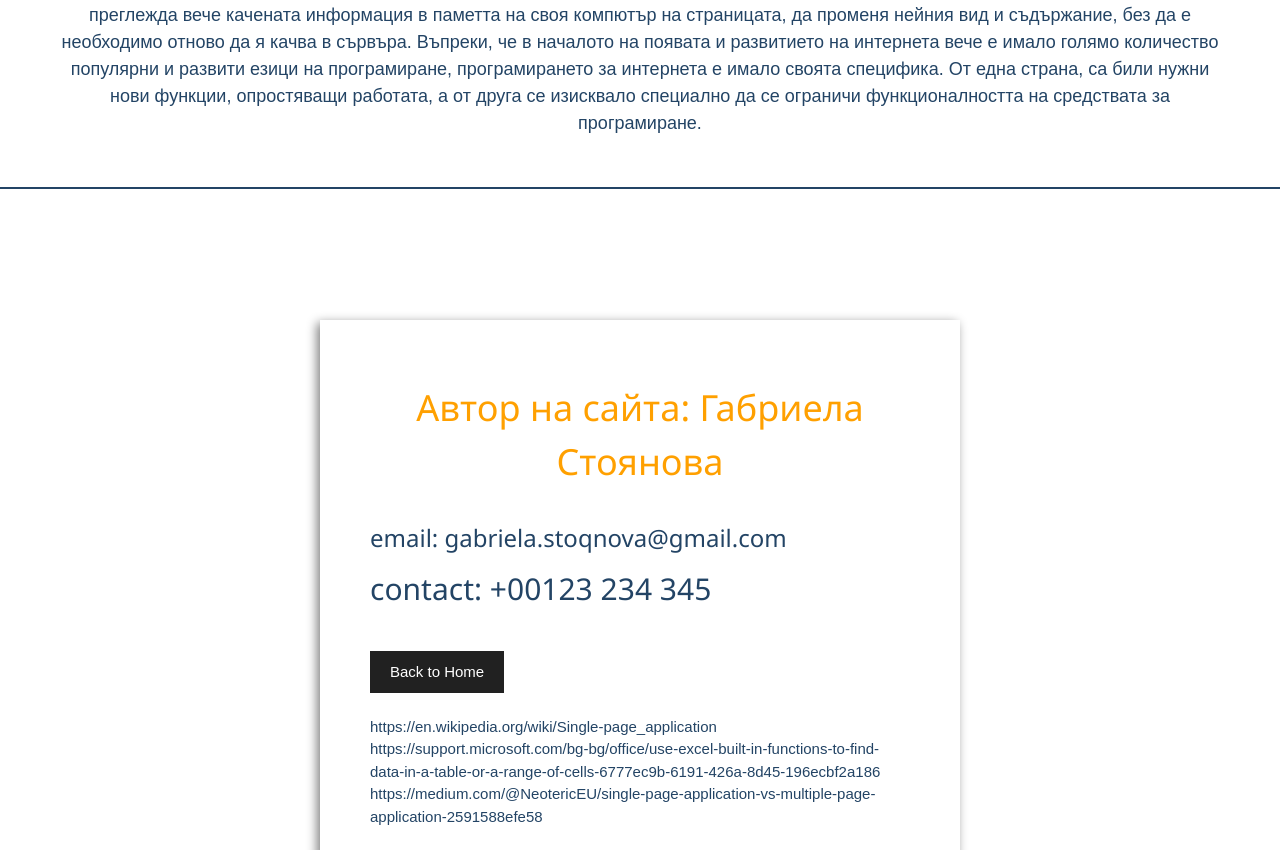
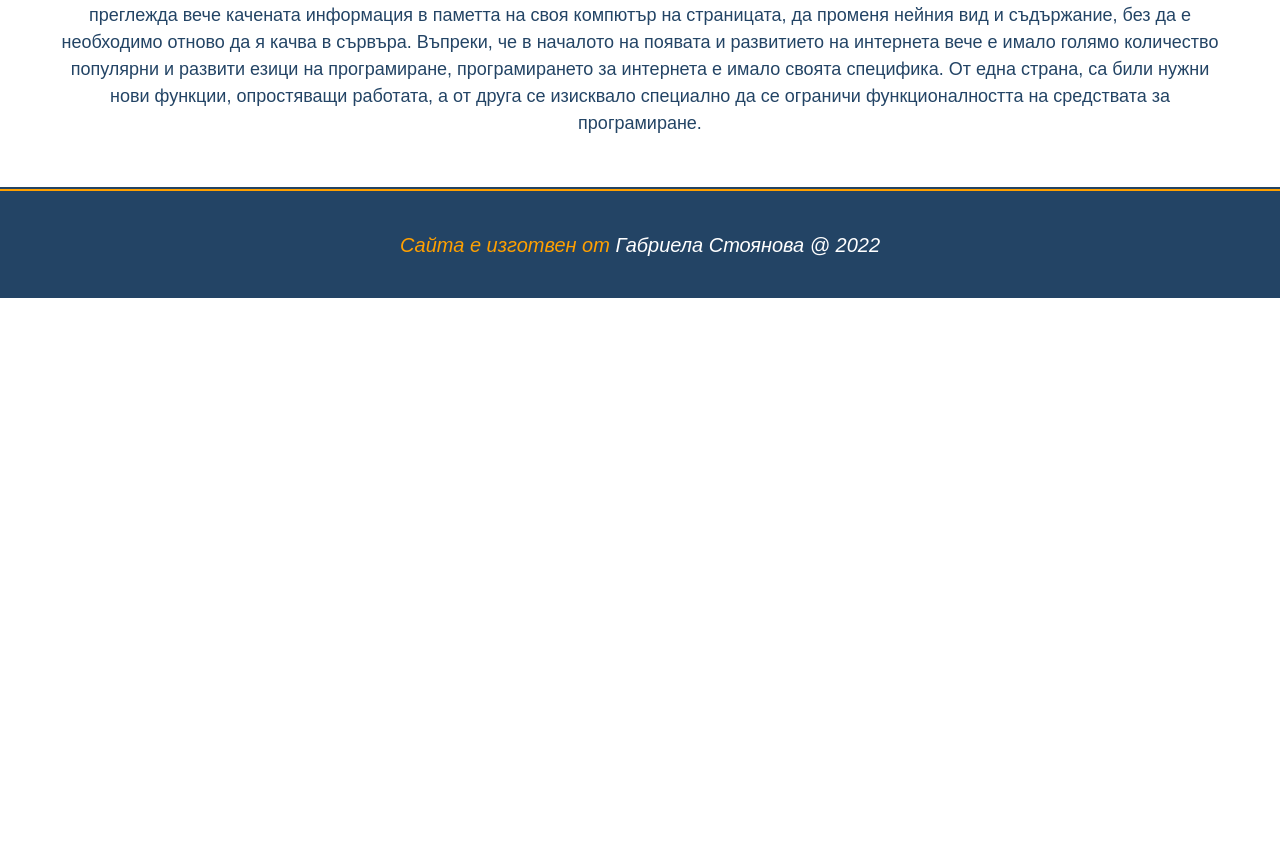
Before and after one commit to HristoNedelkov/Shoes-shop, a plain HTML site: page index.html in a window 1280 px wide. Shown: the part 990-1840 px from the top of the page. After the commit the page ends 1288 px from the top, so only its background shows below. Drawn offline with nearby package versions, Linux system fonts and the light colour scheme.

Commit message:
Update index.html

```diff
--- a/index.html
+++ b/index.html
@@ -274,7 +274,7 @@
         </div>
         <div class="comments-section"></div>
       </div>
-<div id="about-template">
+<div id="about-template" style="display: none;">
   <section class="details">
     <div class="detail">
       <h1>Автор на сайта: Габриела Стоянова</h1>
```
